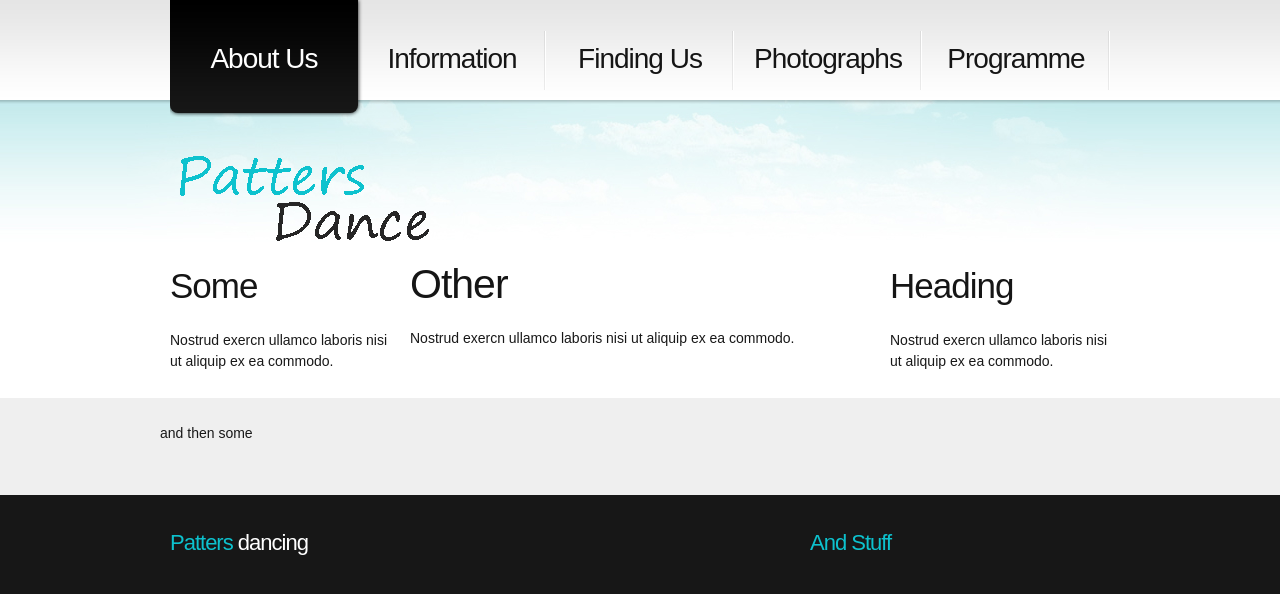
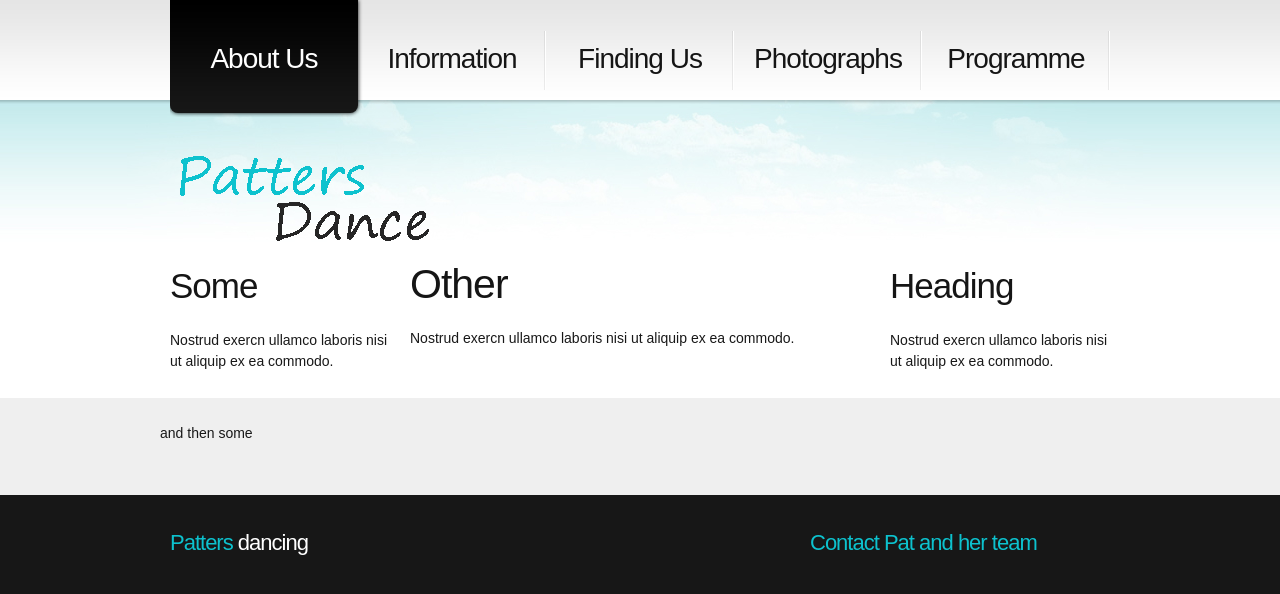
Before and after one commit to ramsayd/patters, a Jekyll site: the page built from index.md, in a window 1280 px wide. Shown: the top 594 px of the page. Built offline with Jekyll 4.4.1, drawn with Linux system fonts in a browser that asks for light colours.

Commit message:
Update page.html

```diff
--- a/_layouts/page.html
+++ b/_layouts/page.html
@@ -68,7 +68,7 @@
 					</div>
 					<div class="grid_4">
 						<div class="footer-text">
-							<strong>And Stuff</strong>
+							<strong><a>Contact Pat and her team</a></strong>
 						</div>
 					</div>
 				</div>
```
